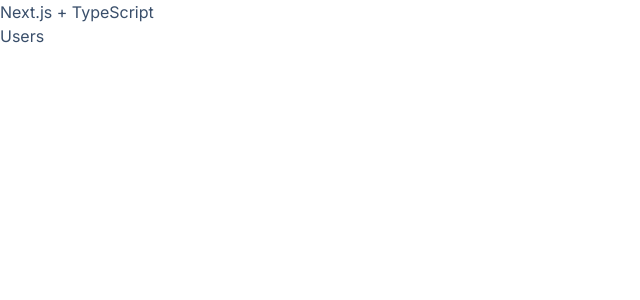
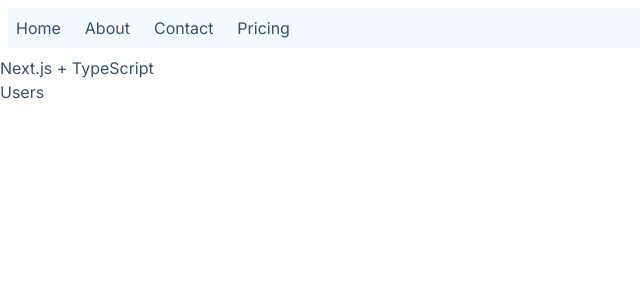
Before and after one commit to BernardoAguayoOrtega/next-app, a Next.js app: page / in a window 1280 px wide. Shown: the top 300 px of the page, without its empty margins (0-640 px from the left). Built offline with nearby package versions, Linux system fonts and the light colour scheme.

Commit message:
Refactor layout components

```diff
--- a/app/(general)/layout.tsx
+++ b/app/(general)/layout.tsx
@@ -6,11 +6,8 @@
   children: React.ReactNode;
 }) {
   return (
-    <>
-      <Navbar />
-      <div className='flex flex-col items-center p-24  bg-gradient-to-r from-indigo-100'>
-        {children}
-      </div>
-    </>
+    <div className='flex flex-col items-center p-24  bg-gradient-to-r from-indigo-100'>
+      {children}
+    </div>
   );
 }
--- a/app/layout.tsx
+++ b/app/layout.tsx
@@ -1,23 +1,29 @@
-import './globals.css'
-import type { Metadata } from 'next'
-import { Inter } from 'next/font/google'
+import "./globals.css";
+import type { Metadata } from "next";
+import { Inter } from "next/font/google";
+import { Navbar } from "./components";
 
-const inter = Inter({ subsets: ['latin'] })
+const inter = Inter({ subsets: ["latin"] });
 
 export const metadata: Metadata = {
-  title: 'Bernardo Aguayo',
-  description: 'personal project to learn Next.js and TypeScript',
-  robots: 'follow, index',
-}
+  title: "Bernardo Aguayo",
+  description: "personal project to learn Next.js and TypeScript",
+  robots: "follow, index",
+};
 
 export default function RootLayout({
   children,
 }: {
-  children: React.ReactNode
+  children: React.ReactNode;
 }) {
   return (
-    <html lang="en" data-theme="winter">
-      <body className={inter.className}>{children}</body>
+    <html lang='en' data-theme='winter'>
+      <body className={inter.className}>
+        <>
+          <Navbar />
+          {children}
+        </>
+      </body>
     </html>
-  )
+  );
 }
```
